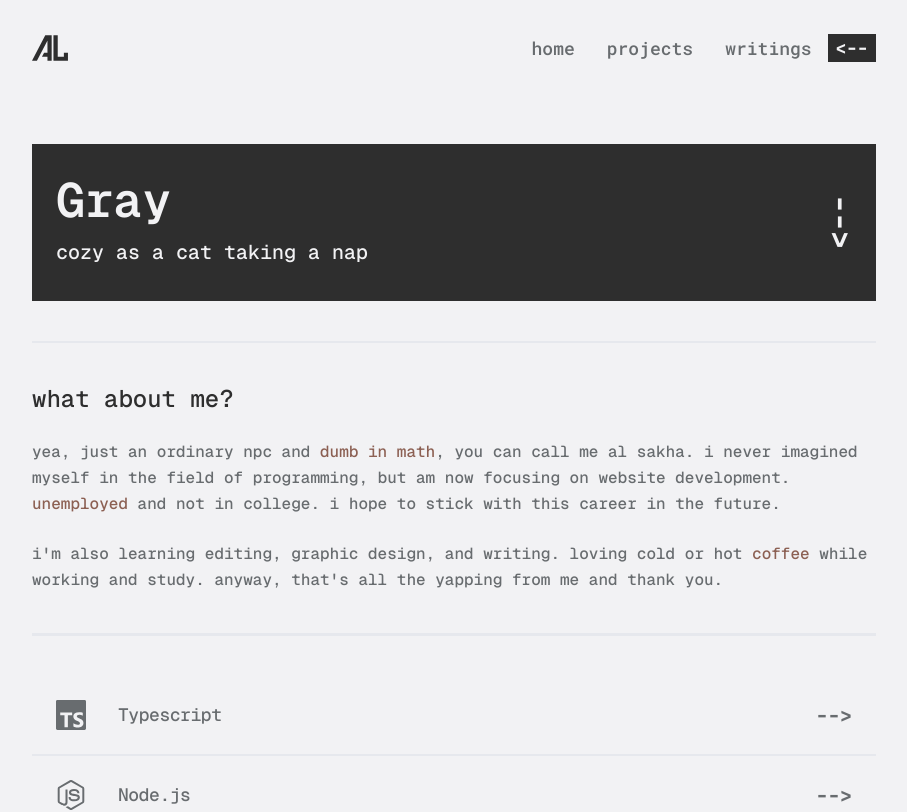
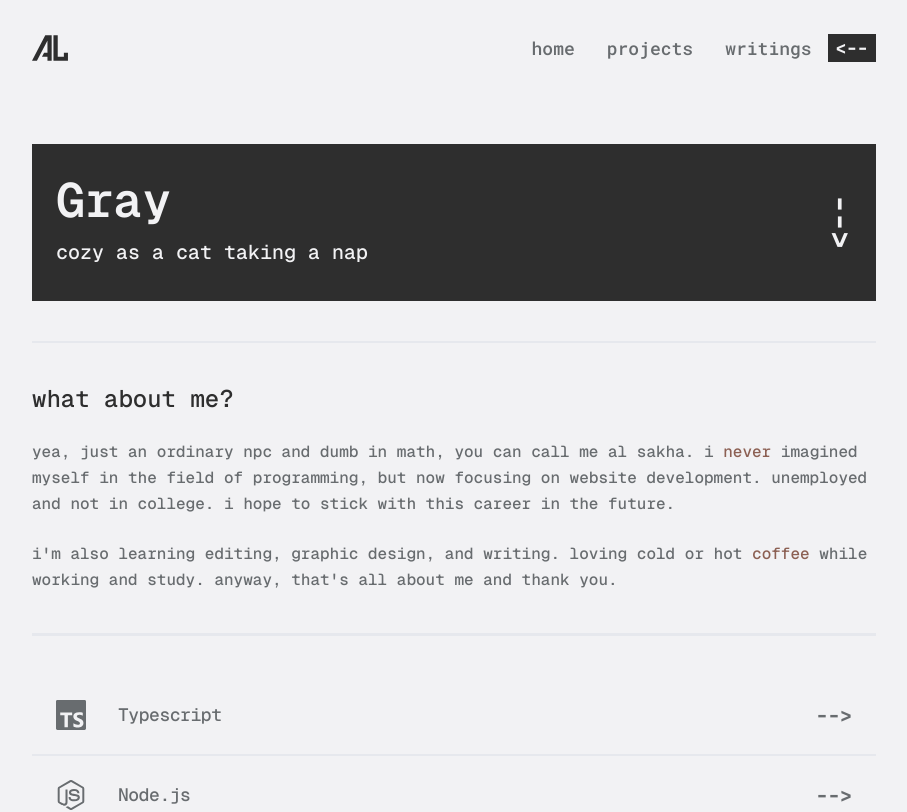
Before and after one commit to IRTIDEATH/Al-Sakha, a Next.js app: page / in a window 1280 px wide. Shown: the top 812 px of the page, without its empty margins (186-1093 px from the left). Built offline with nearby package versions, Linux system fonts and the light colour scheme.

Commit message:
Adjustment again again

```diff
--- a/app/writings/_mdx-content/wpu-community.mdx
+++ b/app/writings/_mdx-content/wpu-community.mdx
@@ -4,7 +4,7 @@ title: "WPU Community"
 description: "an indonesian discord programming community with 50,000 members. don't forget the semicolon;"
 slug: "wpu-community"
 category: "#community | #chatting"
-date: "03-02-2025"
+date: "2025-02-03"
 ---
 
 <>
--- a/app/writings/page.tsx
+++ b/app/writings/page.tsx
@@ -8,7 +8,8 @@ export default async function BlogsPage() {
     <main className="mt-12">
       <h2 className="text-2xl mb-6 font-medium">writing in my spare time</h2>
       <p className="text-zeta font-medium text-[16px] text-start mb-6">
-        whether it{"'"}s storytelling, crafting articles, or diving into research.
+        whether it{"'"}s storytelling, crafting articles, or diving into
+        research.
       </p>
       <Divider className="mt-8 mb-6" />
       <div className="w-full">
@@ -26,9 +27,12 @@ export default async function BlogsPage() {
               </p>
               <div className="flex flex-col sm:flex-row justify-between items-start sm:items-center font-medium mt-4 gap-2">
                 <p className="text-[12px]">{item.frontmatter.category}</p>
-                <span className="text-[12px] text-nowrap text-zeta">
+                <time
+                  className="text-[12px] text-nowrap text-zeta"
+                  dateTime={item.frontmatter.date}
+                >
                   {item.frontmatter.date}
-                </span>
+                </time>
               </div>
             </article>
             <Divider className="my-6" />
--- a/components/card-internship.tsx
+++ b/components/card-internship.tsx
@@ -19,6 +19,8 @@ const CardInternship = () => {
                   <div className="flex flex-col gap-0.5">
                     <Link
                       aria-label="company link"
+                      rel="noopener noreferrer"
+                      target="_blank"
                       href={item.link}
                       className="text-xl font-medium font-roboto hover:underline decoration-2"
                     >
--- a/components/footer.tsx
+++ b/components/footer.tsx
@@ -25,6 +25,8 @@ const Footer = () => {
               <TooltipTrigger asChild>
                 <Link
                   href="https://github.com/IRTIDEATH"
+                  rel="noopener noreferrer"
+                  target="_blank"
                   aria-label="IRTIDEATH github pages"
                   className="text-suram bg-foreground h-12 w-12 flex items-center justify-center border border-foreground hover:text-foreground hover:bg-suram transition-colors duration-300"
                 >
--- a/components/section/home/about-section.tsx
+++ b/components/section/home/about-section.tsx
@@ -7,16 +7,15 @@ const AboutSection = () => {
     <section className="w-full mx-auto">
       <h1 className="text-2xl mb-6 font-medium">what about me?</h1>
       <p className="w-full text-zeta font-medium text-[16px] text-start mb-6">
-        yea, just an ordinary npc and <CoffeeText>dumb in math</CoffeeText>, you
-        can call me al sakha. i never imagined myself in the field of
-        programming, but am now focusing on website development.{" "}
-        <CoffeeText>unemployed</CoffeeText> and not in college. i hope to stick
-        with this career in the future.
+        yea, just an ordinary npc and dumb in math, you can call me al sakha. i{" "}
+        <CoffeeText>never</CoffeeText> imagined myself in the field of
+        programming, but now focusing on website development. unemployed and
+        not in college. i hope to stick with this career in the future.
       </p>
       <p className="w-full text-zeta font-medium text-[16px] text-start">
         i{"'"}m also learning editing, graphic design, and writing. loving cold
         or hot <CoffeeText>coffee</CoffeeText> while working and study. anyway,
-        that{"'"}s all the yapping from me and thank you.
+        that{"'"}s all about me and thank you.
       </p>
     </section>
   );
--- a/components/section/home/chatme-section.tsx
+++ b/components/section/home/chatme-section.tsx
@@ -15,6 +15,8 @@ const ChatmeSection = () => {
             <span className="text-2xl text-foreground">{"-->"}</span>
             <Link
               aria-label="Talk with me on Discord"
+              rel="noopener noreferrer"
+              target="_blank"
               href="https://discord.com/users/yasudahlah"
               className="hover:underline decoration-2"
             >
@@ -25,6 +27,8 @@ const ChatmeSection = () => {
             <span className="text-2xl text-foreground">{"-->"}</span>
             <Link
               aria-label="Talk with me on Instagram"
+              rel="noopener noreferrer"
+              target="_blank"
               href="https://www.instagram.com/enderjhass/"
               className="hover:underline decoration-2"
             >
@@ -35,6 +39,8 @@ const ChatmeSection = () => {
             <span className="text-2xl text-foreground">{"-->"}</span>
             <Link
               aria-label="Talk with me on Linkedin"
+              rel="noopener noreferrer"
+              target="_blank"
               href="https://www.linkedin.com/in/al-sakha/"
               className="hover:underline decoration-2"
             >
--- a/components/section/home/color-palette-section.tsx
+++ b/components/section/home/color-palette-section.tsx
@@ -35,7 +35,9 @@ const ColorPaletteSection = () => {
         <ul className="w-full text-zeta font-medium text-lg text-start mt-4">
           {colors.map((item, index) => (
             <li className="flex items-center gap-2" key={index}>
-              <span className={`text-2xl ${item.class}`}>{"-->"}</span>
+              <span className={`text-2xl ${item.class}`}>
+                {"-->"}
+              </span>
               <p
                 onClick={() => handleCopyColor(item.hex)}
                 className="hover:underline decoration-2 cursor-pointer"
--- a/components/section/home/skill-section.tsx
+++ b/components/section/home/skill-section.tsx
@@ -13,6 +13,8 @@ const SkillSection = () => {
             <Link
               aria-label="Navigate icon"
               href={`${item.link}`}
+              rel="noopener noreferrer"
+              target="_blank"
               className="block"
               key={index}
             >
--- a/components/section/projects/card-project-section.tsx
+++ b/components/section/projects/card-project-section.tsx
@@ -107,6 +107,8 @@ const CardProjectSecton = () => {
                   {item.github ? (
                     <>
                       <Link
+                        rel="noopener noreferrer"
+                        target="_blank"
                         href={item.github ?? ""}
                         className="text-sm font-medium text-foreground hover:underline decoration-2"
                       >
@@ -115,7 +117,7 @@ const CardProjectSecton = () => {
                       <span className="text-zeta">|</span>
                     </>
                   ) : null}
-                  <span className="bg-foreground px-3.5 py-1 text-[13px] text-background">
+                  <span className="bg-foreground px-3 py-1 text-[13px] text-background">
                     {item.status}
                   </span>
                 </div>
```
